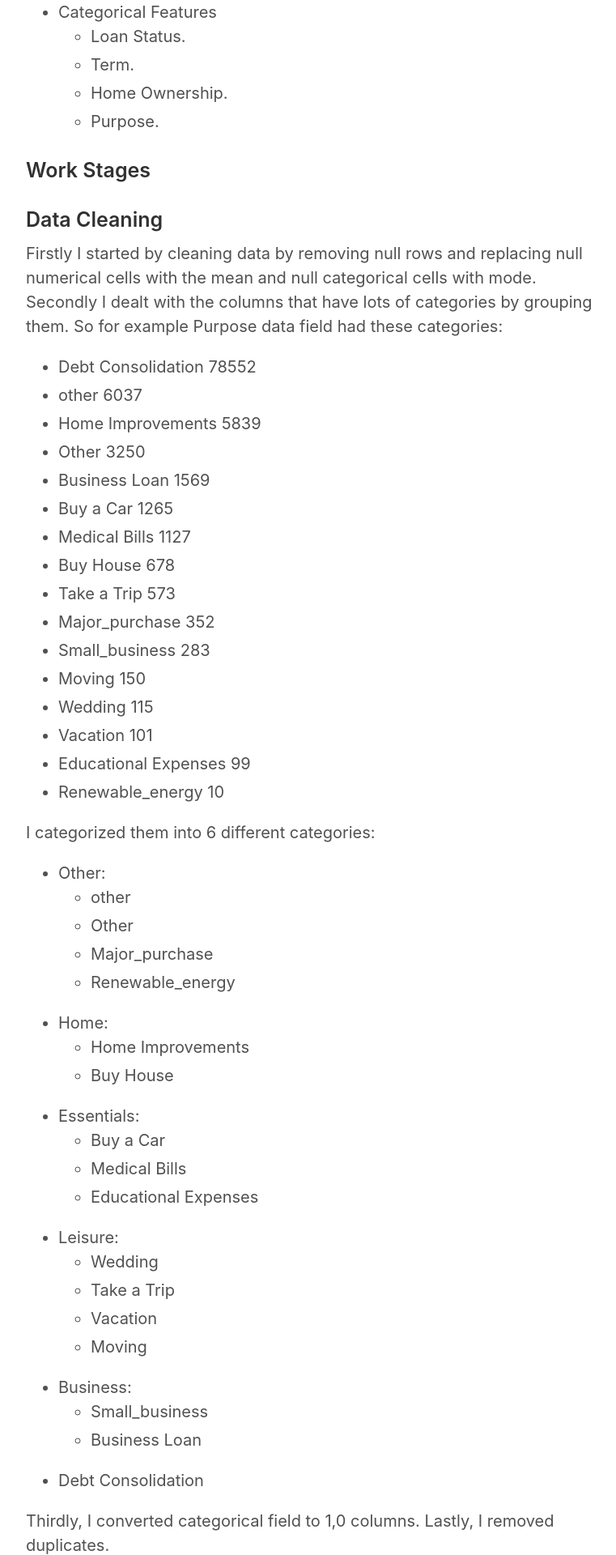
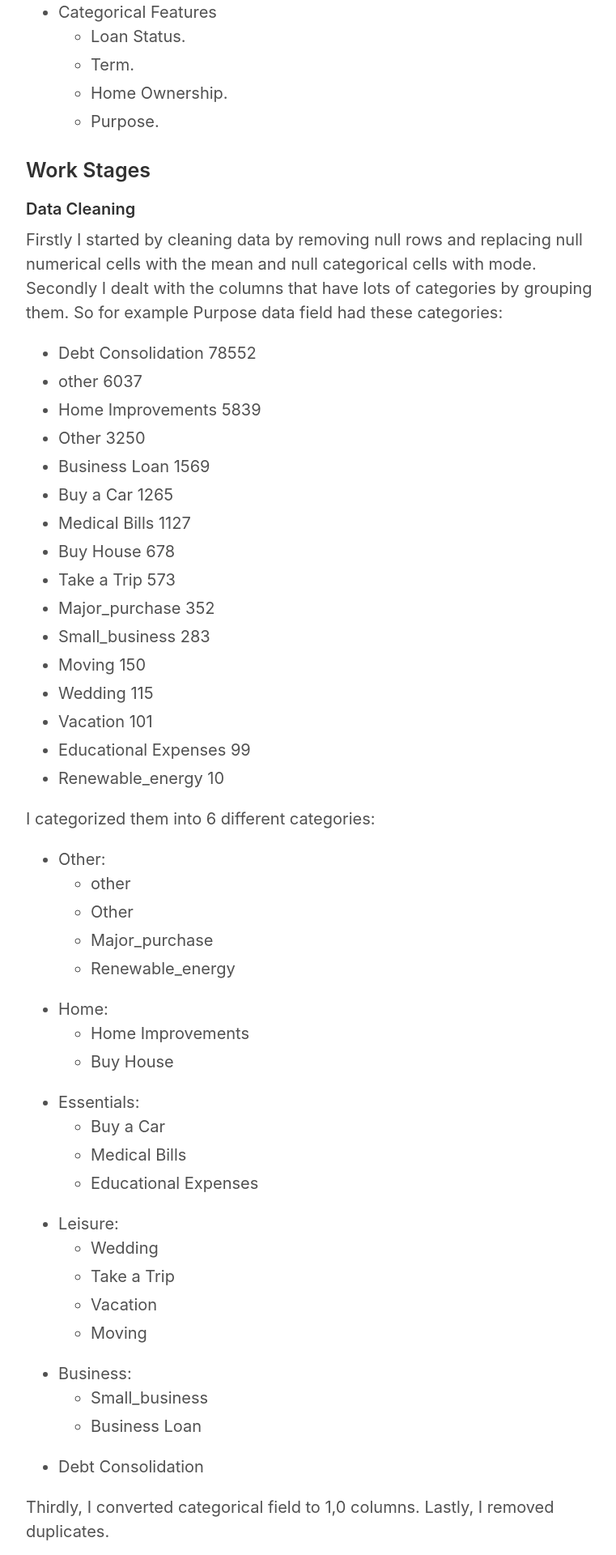
Before and after one commit to Njjouud/Njjouud.github.io, a Jekyll site: the page built from projects/loan_status_prediction.md, in a window 1280 px wide. Shown: the part 1090-3010 px from the top of the page at 81% size, without its empty margins (258-1019 px from the left). Built offline with Jekyll 4.4.1, drawn with Linux system fonts in a browser that asks for light colours.

Commit message:
bug fixes p3

```diff
--- a/projects/loan_status_prediction.md
+++ b/projects/loan_status_prediction.md
@@ -42,7 +42,7 @@ Predict loan status if it is fully paid or charged off(amount of credit that is
 
 ### Work Stages
 
-### Data Cleaning
+##### Data Cleaning
 
 Firstly I started by cleaning data by removing null rows and replacing null numerical cells with the mean and null categorical cells with mode.
 Secondly I dealt with the columns that have lots of categories by grouping them. So for example Purpose data field had these categories:
@@ -105,7 +105,7 @@ Lastly, I removed duplicates.
 
 
 
-### Baseline Models
+##### Baseline Models
 After cleaning data I tried building several models with 3-cross validation folds  to find the best model that fits my data.
 K-Nearest Neighbor Result:<br/>
 Accuracy:          0.7359100631746506<br/>
@@ -156,7 +156,7 @@ train_recall:         0.181183<br/>
 
 After trying all of these models I wasn't satisfied enough with the results so I decided to do some feature engineering!
 
-### Feature Engineering
+##### Feature Engineering
 For The feature engineering part I created dummy variables for the categorical fields. And since the target classes weren't balanced(72% of the fully paid class and 28% of the charged off class)  I decided to oversample the charged-off class using SMOTE function.
 Before balancing Loan Status Class:<br/>
 ![before]({{ site.url }}/images/loan_imbalanced_classes.png)
@@ -164,7 +164,7 @@ Before balancing Loan Status Class:<br/>
 After balancing the classes:
 ![After]({{ site.url }}/images/loan_balanced_classes.png)
 
-### Final Model
+##### Final Model
 After doing the feature engineering part I decided to try pipelining my data to get the best model that fits my data with the right hyperparameters and that was the result.<br/>
 ![pipeline]({{ site.url }}/images/loan_pipeline.png)
 So I fitted my data into Random Forest Classifier and the result was amazing!<br/>
```
